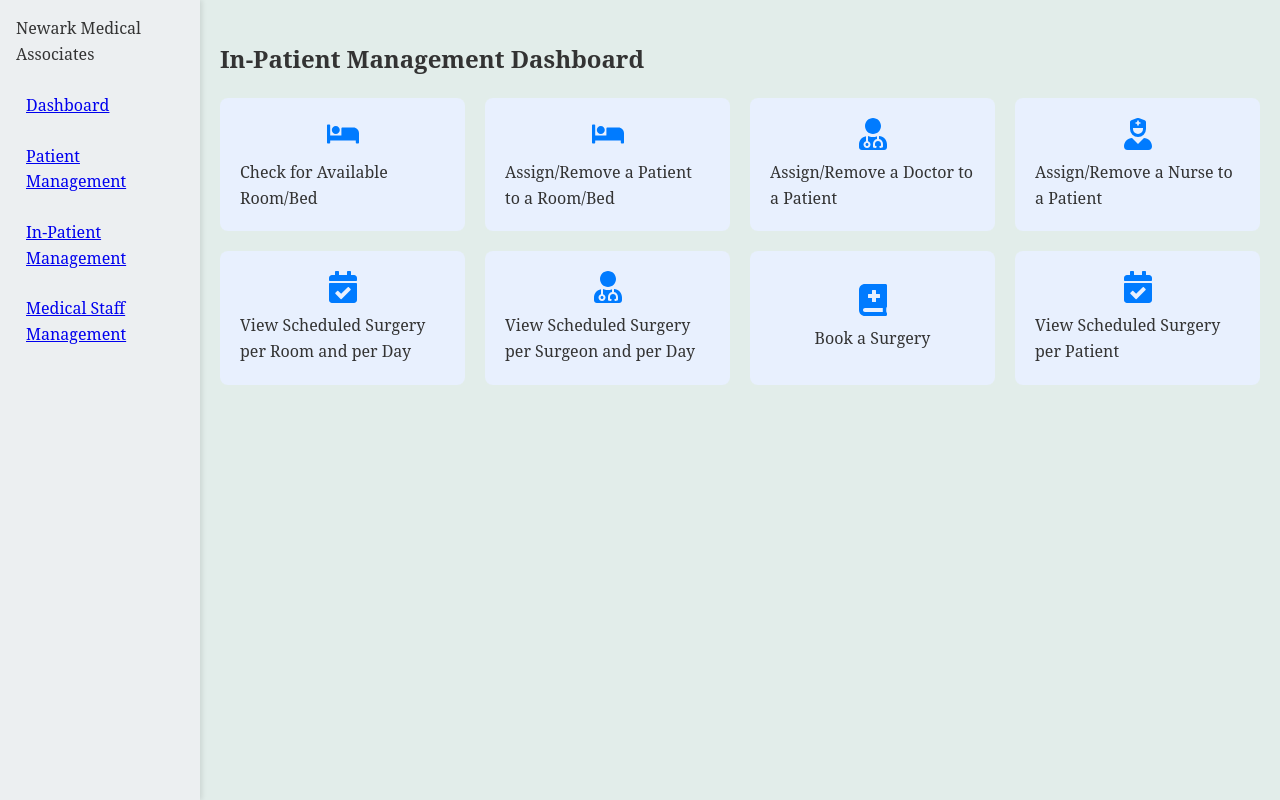
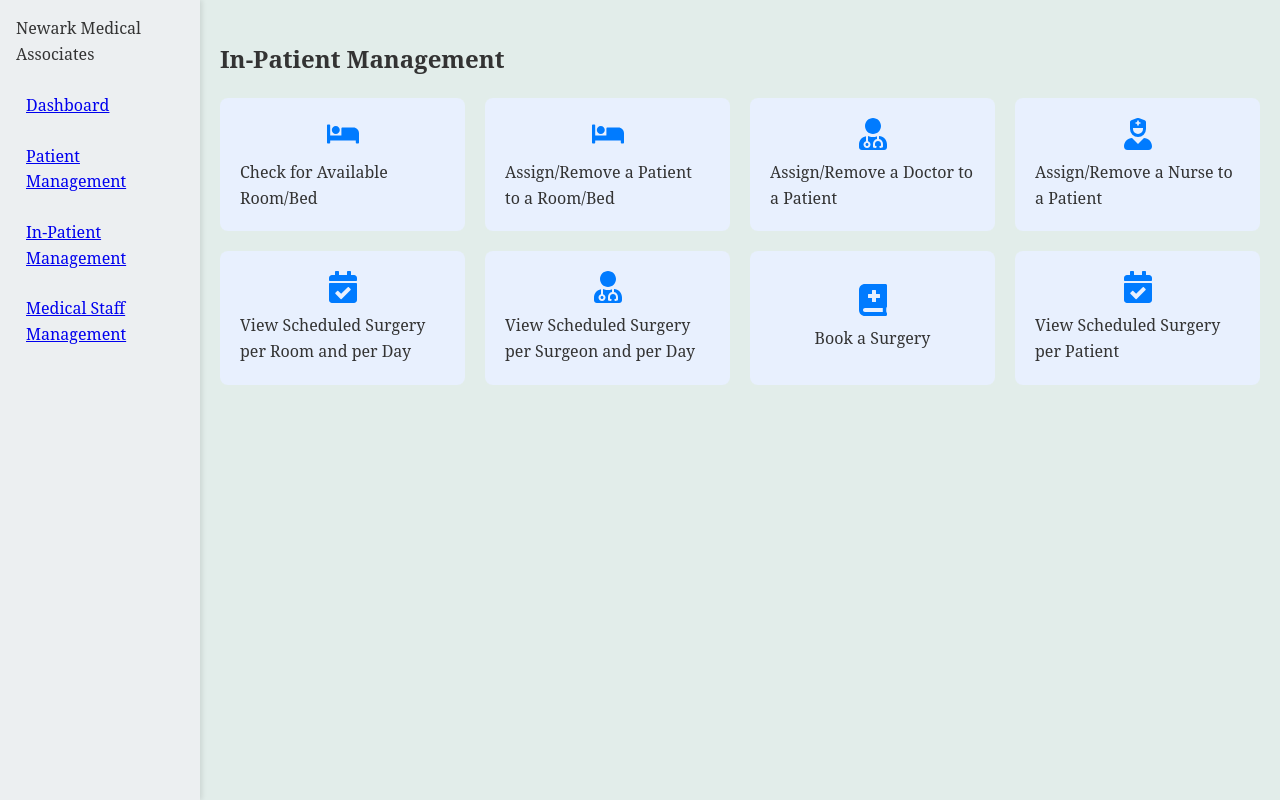
Before and after one commit to 3amberloaf/Hospital-React-Application, a React (Create React App) app: page /inpatientdashboard in a window 1280 px wide. Built offline with nearby package versions, Linux system fonts and the light colour scheme.

Commit message:
updated typo

```diff
--- a/src/InPatientManagement/InPatientDashboard.js
+++ b/src/InPatientManagement/InPatientDashboard.js
@@ -11,7 +11,7 @@ function InPatientDashboard() {
 
   return (
     <div>
-      <h2> In-Patient Management Dashboard</h2>
+      <h2> In-Patient Management</h2>
       <div className="dashboard-links">
         <div className="dashboard-item" onClick={() => navigateTo('/checkroom')}>
           <FaBed />
--- a/src/MedicalStaff/MedicalStaffDashboard.js
+++ b/src/MedicalStaff/MedicalStaffDashboard.js
@@ -12,7 +12,7 @@ function MedicalStaffDashboard() {
 
   return (
     <div>
-      <h2>Medical Staff Management Dashboard</h2>
+      <h2>Medical Staff Management</h2>
       <div className="dashboard-links">
         <div className="dashboard-item" onClick={() => navigateTo('/addremovestaff')}>
           <FaUserPlus />
--- a/src/PatientManagement/PatientDashboard.js
+++ b/src/PatientManagement/PatientDashboard.js
@@ -11,7 +11,7 @@ function PatientDashboard() {
 
   return (
     <div>
-      <h2>Patient Dashboard Page</h2>
+      <h2>Patient Management</h2>
       <div className="dashboard-links">
         <div className="dashboard-item" onClick={() => navigateTo('/addpatient')}>
           <FaUserPlus />
```
